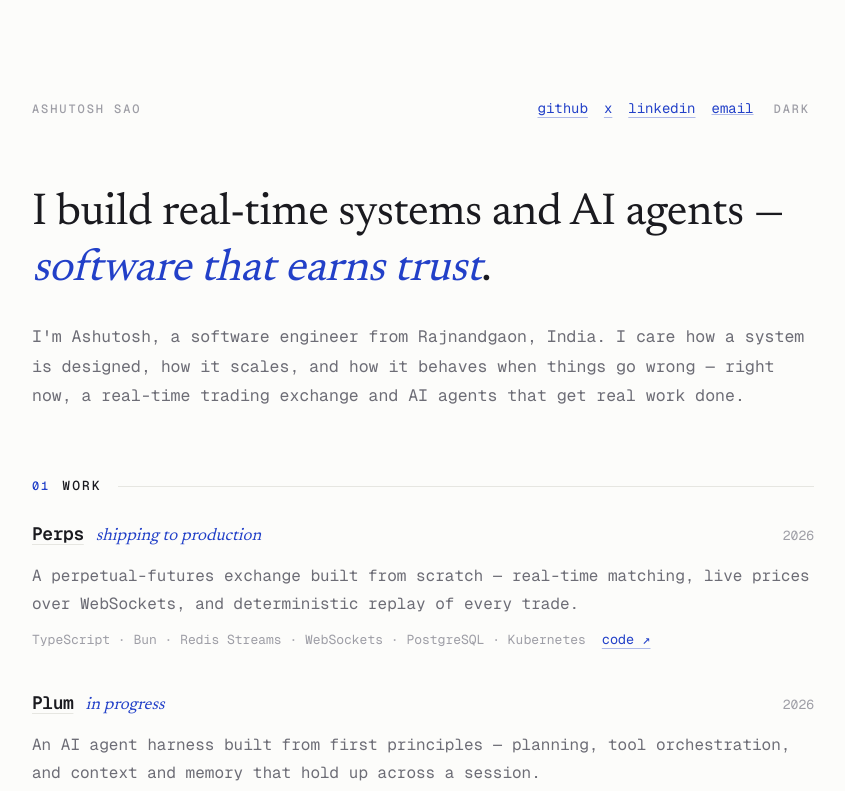
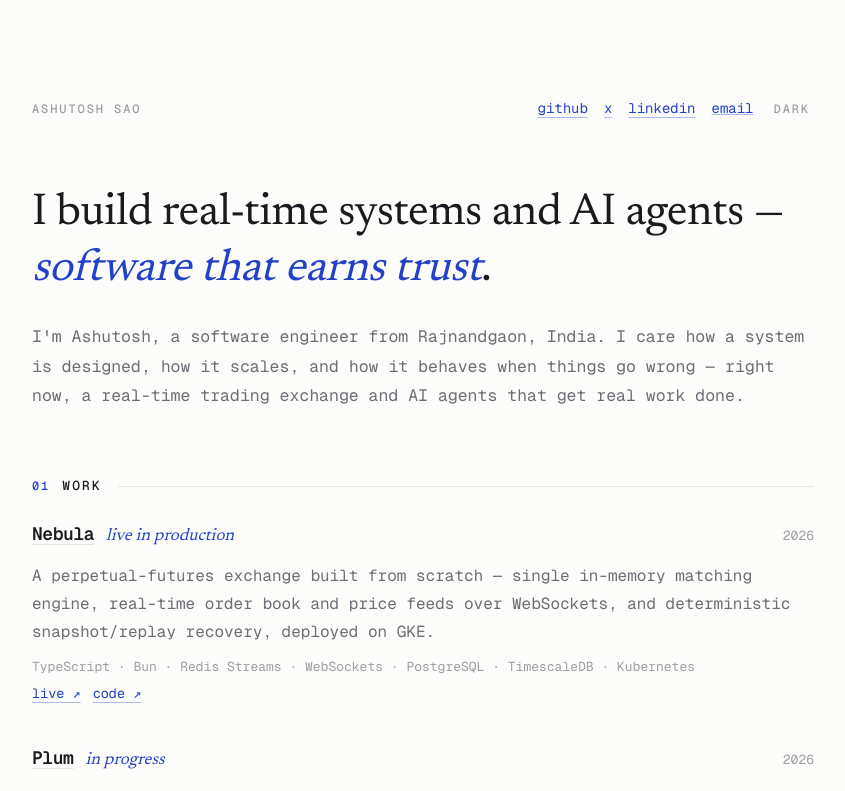
Before and after one commit to ashutoshsao/portfolio, a Next.js app: page / in a window 1280 px wide. Shown: the top 791 px of the page, without its empty margins (217-1062 px from the left). Built offline with nearby package versions, Linux system fonts and the light colour scheme; no server answers.

Commit message:
Added nebula is live

```diff
--- a/src/data/site.ts
+++ b/src/data/site.ts
@@ -20,15 +20,14 @@ export type WorkItem = {
 
 export const projects: WorkItem[] = [
   {
-    title: 'Perps',
+    title: 'Nebula',
     year: '2026',
-    status: 'shipping to production',
+    status: 'live in production',
     description:
-      'A perpetual-futures exchange built from scratch — real-time matching, live prices over WebSockets, and deterministic replay of every trade.',
-    stack: ['TypeScript', 'Bun', 'Redis Streams', 'WebSockets', 'PostgreSQL', 'Kubernetes'],
-    code: 'https://github.com/ashutoshsao/Perps',
-    // add the live URL once the Kubernetes deployment is up:
-    // live: 'https://perps.ashutoshsao.com',
+      'A perpetual-futures exchange built from scratch — single in-memory matching engine, real-time order book and price feeds over WebSockets, and deterministic snapshot/replay recovery, deployed on GKE.',
+    stack: ['TypeScript', 'Bun', 'Redis Streams', 'WebSockets', 'PostgreSQL', 'TimescaleDB', 'Kubernetes'],
+    code: 'https://github.com/ashutoshsao/nebula',
+    live: 'https://nebula.ashutoshsao.com',
   },
   {
     title: 'Plum',
```
